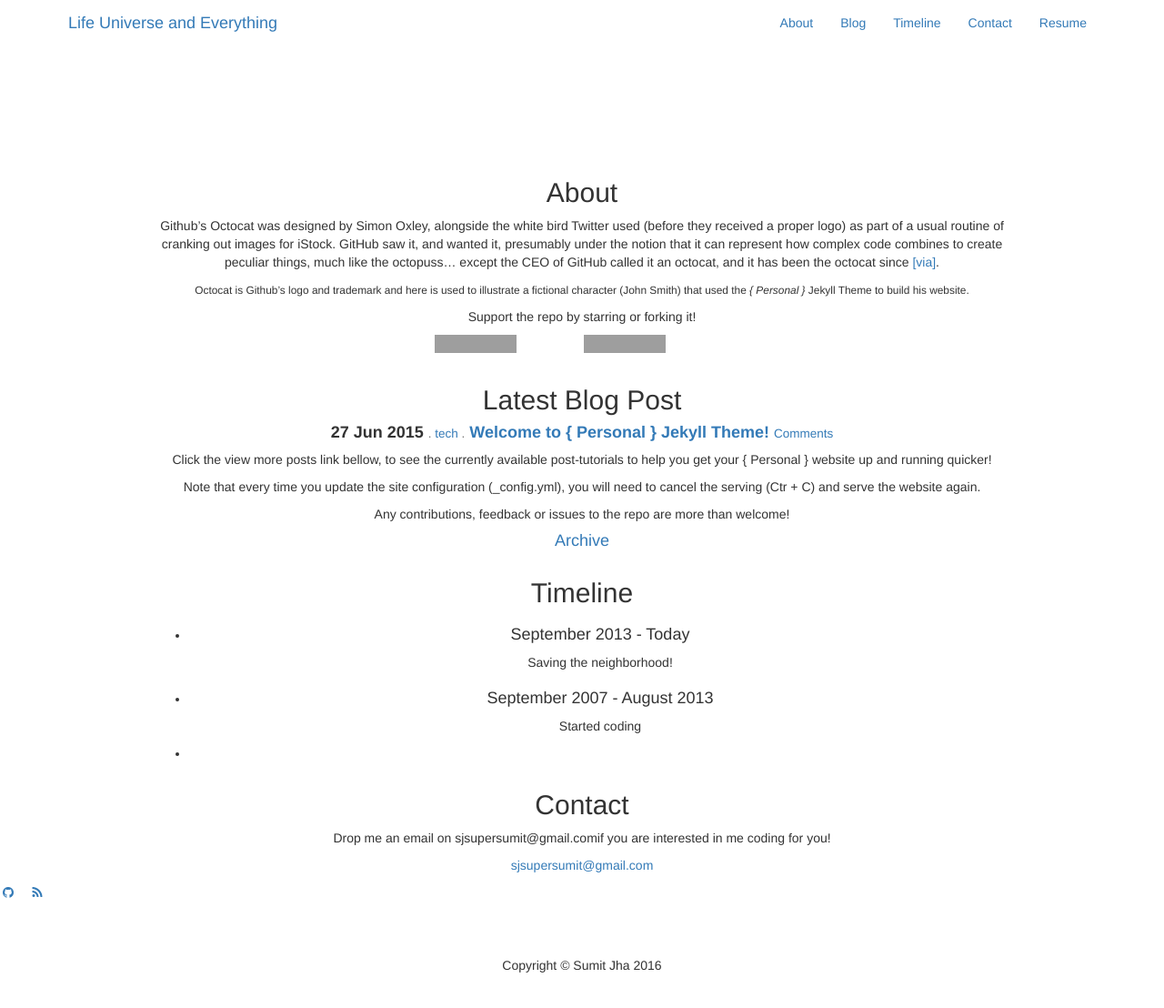
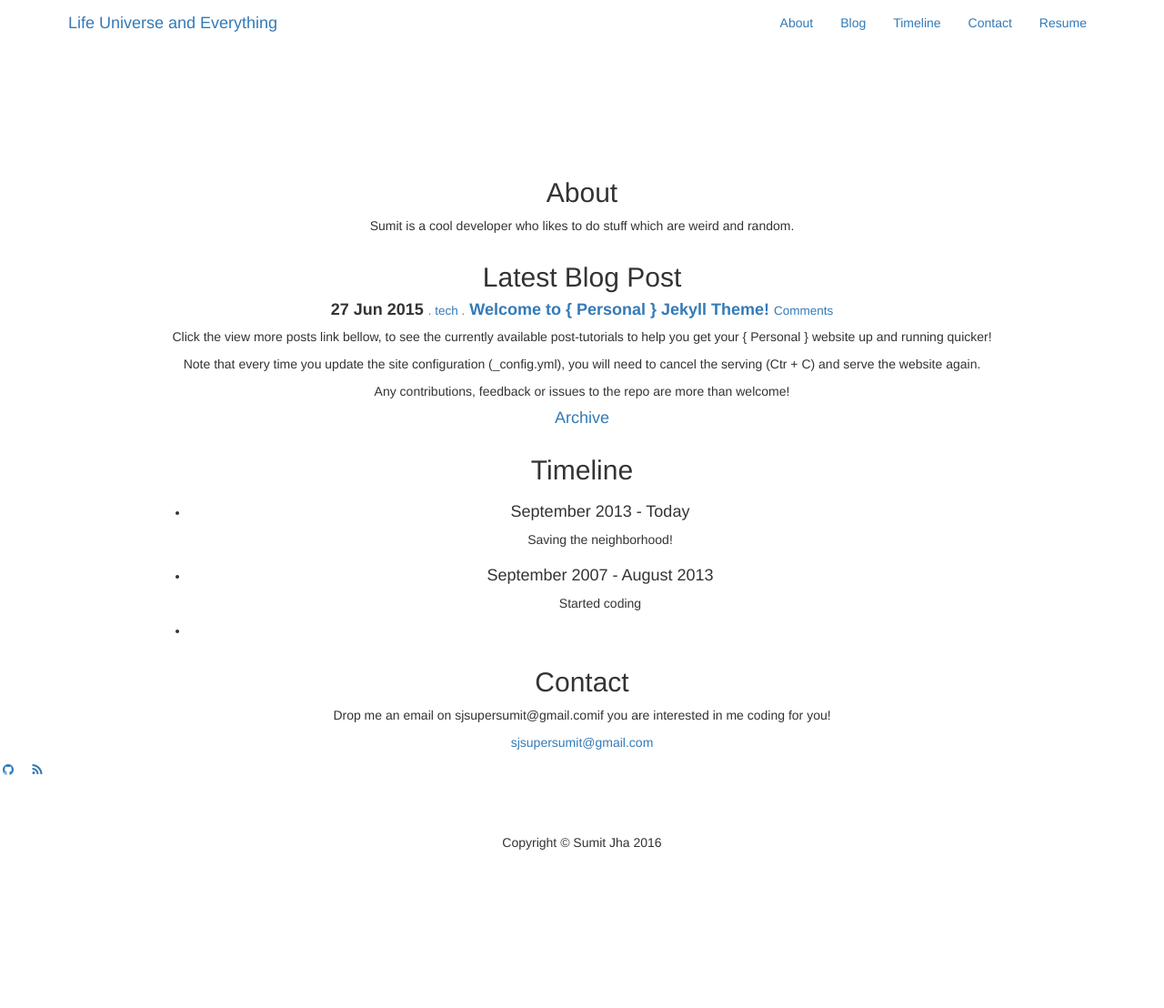
Before and after one commit to sjsupersumit/sjsupersumit.github.io, a Jekyll site: the page built from index.html, in a window 1280 px wide and 1211 px high. Shown: the top 1108 px of the window at 91% size. Built offline with Jekyll 4.4.1, drawn with Linux system fonts in a browser that asks for light colours; nearby versions of some CDN libraries; library files that are not in the unit come from our copies; comment, search, counter and statistics services are not loaded; grey boxes are pictures that could not be loaded.

Commit message:
Update about.html

```diff
--- a/about.html
+++ b/about.html
@@ -5,14 +5,4 @@
 ---
 ## About
 
-Github's Octocat was designed by Simon Oxley, alongside the white bird Twitter used (before they received a proper logo) as part of a usual routine of cranking out images for iStock. GitHub saw it, and wanted it, presumably under the notion that it can represent how complex code combines to create peculiar things, much like the octopuss... except the CEO of GitHub called it an octocat, and it has been the octocat since <a href="https://www.quora.com/GitHub/What-is-the-story-behind-GitHub%E2%80%99s-octocat-mascot" target="_blank">[via]</a>.
-
-<small>
-Octocat is Github's logo and trademark and here is used to illustrate a fictional character (John Smith) that used the *{ Personal }* Jekyll Theme to build his website.
-</small>
-
-Support the repo by starring or forking it!
-
-<iframe src="https://ghbtns.com/github-btn.html?user=panossakkos&repo=personal-jekyll-theme&type=star&count=true&size=large" frameborder="0" scrolling="0" width="160px" height="30px"></iframe>
-
-<iframe src="https://ghbtns.com/github-btn.html?user=panossakkos&repo=personal-jekyll-theme&type=fork&count=true&size=large" frameborder="0" scrolling="0" width="160px" height="30px"></iframe>
+Sumit is a cool developer who likes to do stuff which are weird and random.
```
